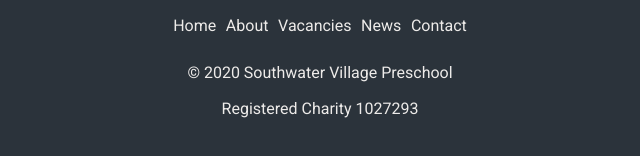
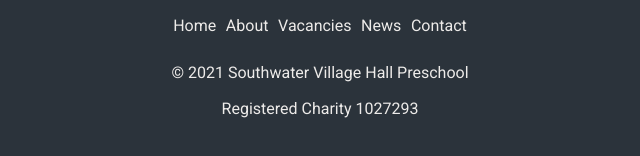
Before and after one commit to southwatervillagepreschool/svhps2020web, a Gatsby site: page / in a window 1280 px wide. Shown: the part 2051-2207 px from the top of the page, 320-960 px from the left. Built offline with nearby package versions, Linux system fonts and the light colour scheme; Gatsby itself is replaced by a stand-in of ours; some packages are replaced by stand-ins of ours.

Commit message:
fix:updated copywright and added 'hall'

```diff
--- a/src/components/footer.js
+++ b/src/components/footer.js
@@ -19,7 +19,7 @@
         <Link to="/news">News</Link>
         <Link to="/contact">Contact</Link>
       </nav>
-      <p>&copy; 2020 Southwater Village Preschool</p>
+      <p>&copy; 2021 Southwater Village Hall Preschool</p>
       <p>Registered Charity 1027293</p>
     </footer>
   )
```
